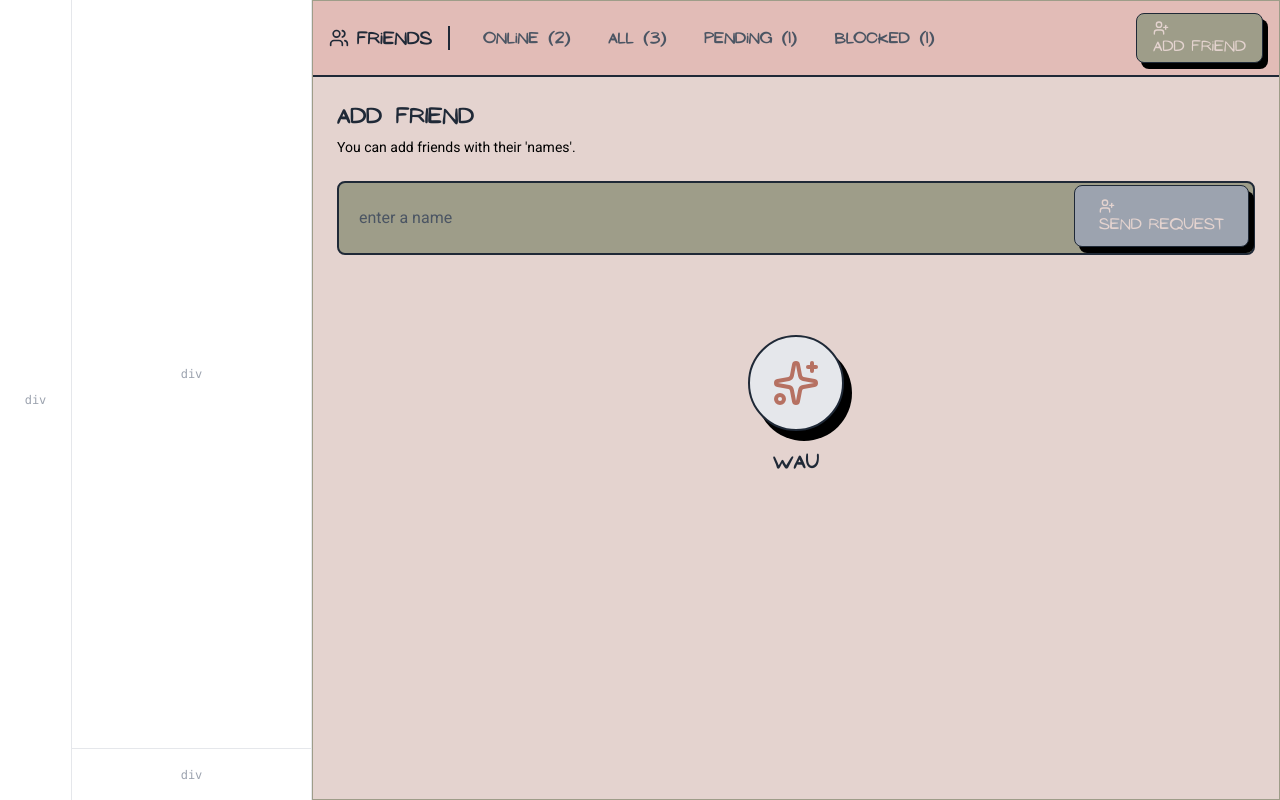
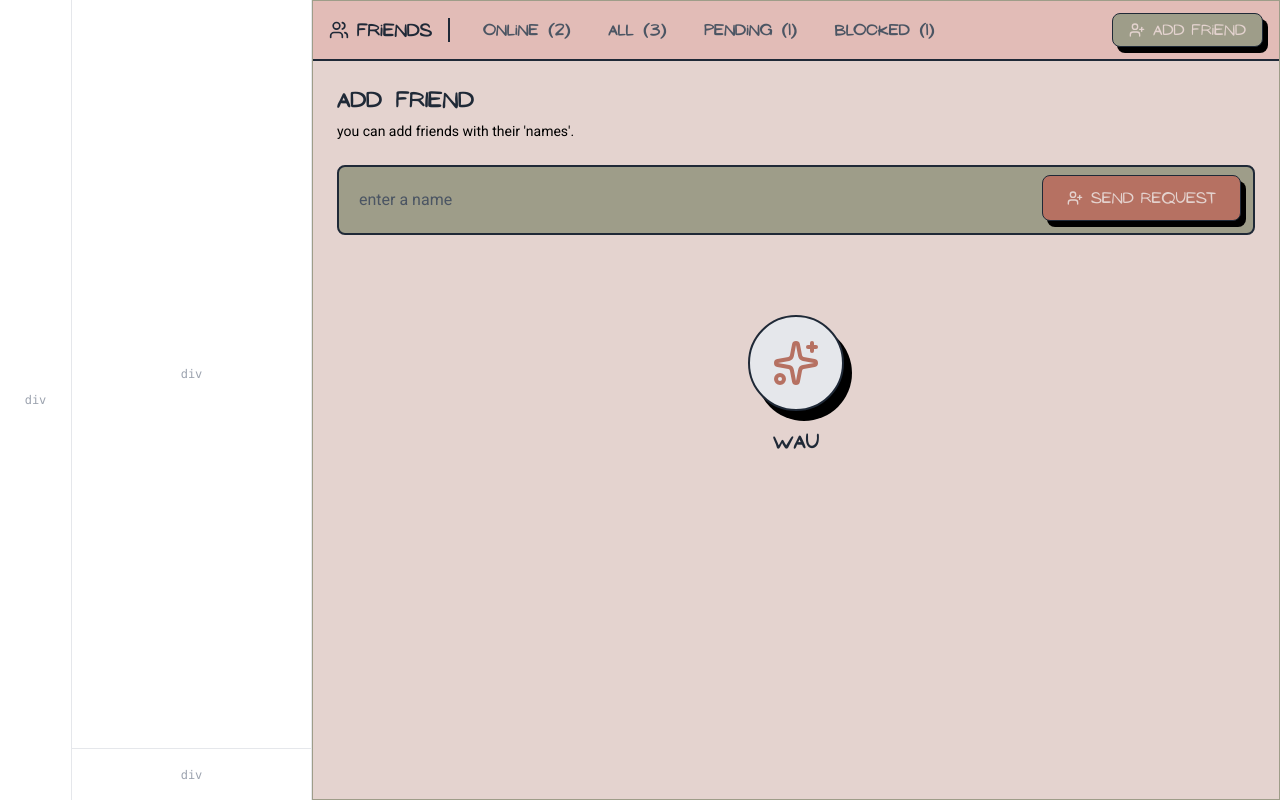
Before and after one commit to Db1zz/Transcendence, a React (Create React App) app in the folder Frontend/app_react/: page /testGrisha in a window 1280 px wide. Both pictures are taken after typing "Sample" into the empty fields and a click on the button "Add Friend". Built offline with nearby package versions, Linux system fonts and the light colour scheme; no server answers.

Commit message:
friends button color and animation modifications

```diff
--- a/Frontend/app_react/src/components/AddFriendView.tsx
+++ b/Frontend/app_react/src/components/AddFriendView.tsx
@@ -25,7 +25,7 @@ export const AddFriendView: React.FC = () => {
 					Add Friend
 				</h2>
 				<p className="font-roboto text-sm text-muted-foreground">
-          You can add friends with their 'names'.
+					you can add friends with their 'names'.
 				</p>
 			</div>
 			<div className="mb-8">
@@ -47,9 +47,9 @@ export const AddFriendView: React.FC = () => {
 						color={
 							isValid
 								? "bg-brand-brick"
-                : "bg-gray-400 cursor-not-allowed shadow-none"
+								: "bg-brand-brick hover:bg-brand-peach hover:text-brand-brick cursor-not-allowed shadow-none p-4 hover:-translate-y-[2px]"
 						}
-            className={`!px-6 !py-3 !text-sm whitespace-nowrap -translate-y-[2px] ${!isValid ? "hover:translate-x-0 hover:translate-y-0 hover:shadow-none" : ""}`}
+						className={`m-2 mb-1 !px-6 !py-3 !text-sm whitespace-nowrap -translate-y-[4px] flex items-center gap-2 ${isValid ? "hover:-translate-y-[2px] hover:shadow-none" : "hover:translate-x-0 hover:translate-y-0 hover:shadow-none"}`}
 					>
 						<UserPlus className="w-4 h-4" />
 						<span>send request</span>
--- a/Frontend/app_react/src/components/FriendsHeader.tsx
+++ b/Frontend/app_react/src/components/FriendsHeader.tsx
@@ -55,7 +55,7 @@ export const FriendsHeader: React.FC<FriendsHeaderProps> = ({
         <Button
           onClick={() => onTabChange("add")}
           color={activeTab === "add" ? "bg-brand-green" : "bg-brand-brick"}
-          className="!px-4 !py-1.5 !text-sm"
+          className="!px-4 !py-1.5 !text-sm flex items-center gap-2"
         >
           <UserPlus className="w-4 h-4" />
           <span>Add Friend</span>
```
Lines whose indentation alone changed are shown as unchanged.
